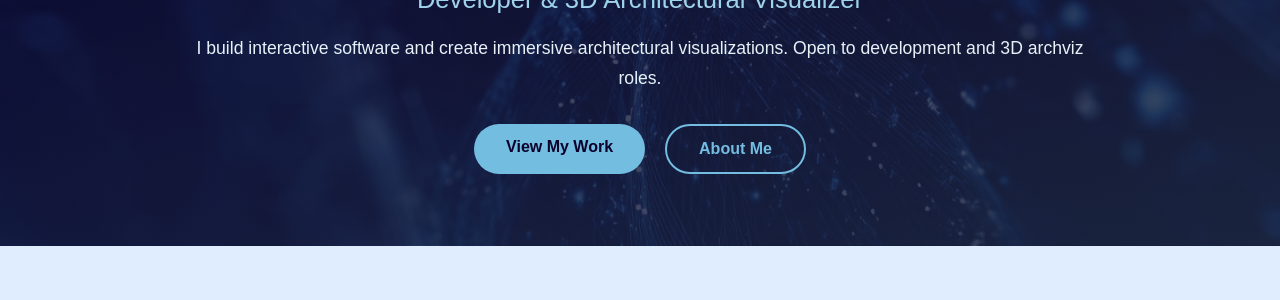
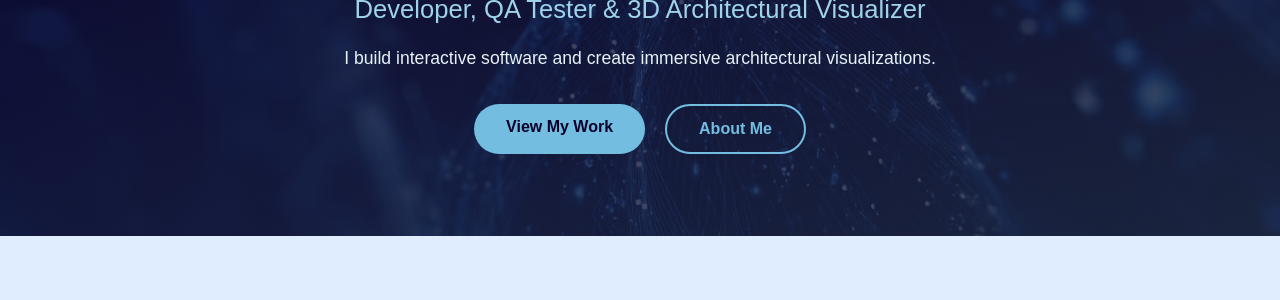
Before and after one commit to ArcticsRain/MonicaWebsite, a website: page index.html in a window 1280 px wide. Shown: the part 230-530 px from the top of the page. Drawn offline with Linux system fonts and the light colour scheme.

Commit message:
Update index.html

```diff
--- a/index.html
+++ b/index.html
@@ -26,11 +26,11 @@
   <section class="hero">
     <div class="hero-content">
       <h1>Hi, I’m Monica</h1>
-      <h2>Developer & 3D Architectural Visualizer</h2>
+      <h2>Developer, QA Tester & 3D Architectural Visualizer</h2>
 
       <p>
         I build interactive software and create immersive architectural
-        visualizations. Open to development and 3D archviz roles.
+        visualizations.
       </p>
 
       <div class="hero-buttons">
```
